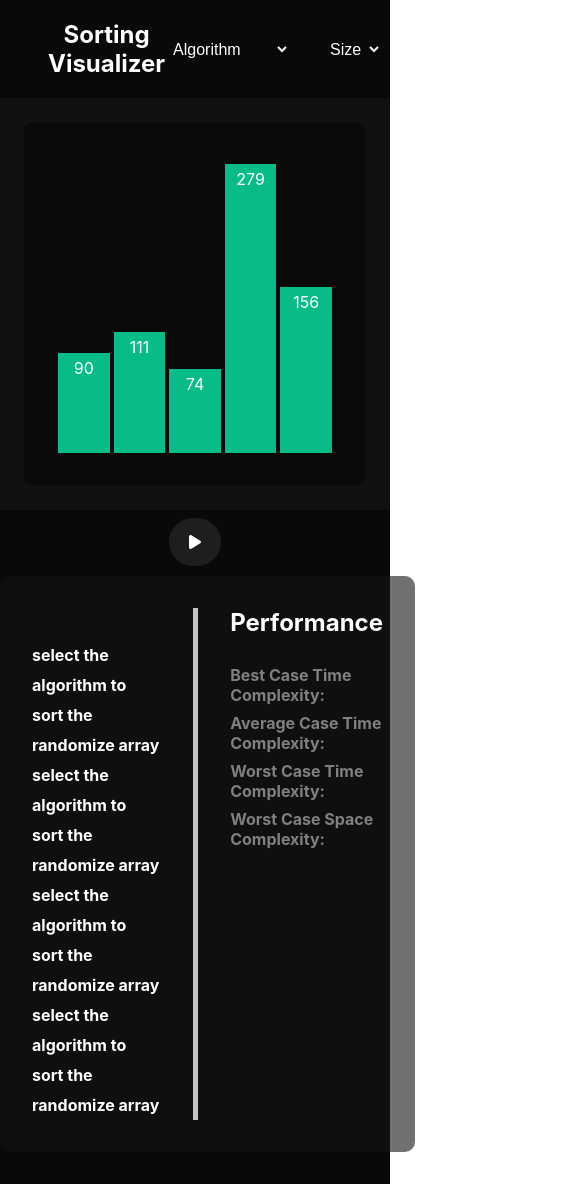
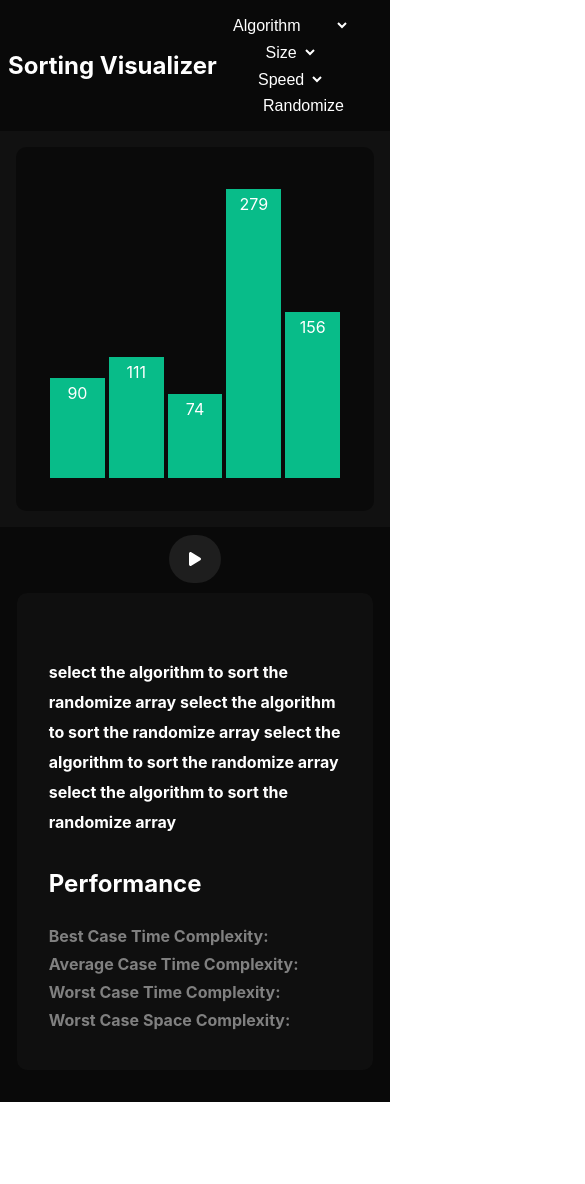
Before and after one commit to priyadharshini149/Visualizer, a React (Create React App) app in the folder mysort/: page / in a window 390 px wide. Shown: the top 1184 px of the page, 585 px wide, since content can reach past the window. After the commit the page ends 1102 px from the top, so only its background shows below. Built offline with nearby package versions, Linux system fonts and the light colour scheme.

Commit message:
css of visualizer is modified (responsiveness is added)

```diff
--- a/mysort/src/SortVisualizer/sortVisualizer.css
+++ b/mysort/src/SortVisualizer/sortVisualizer.css
@@ -154,3 +154,34 @@ color: white;
   .perf span{
     color: white;
   }
+
+
+  @media only screen and (max-width:600px)
+  {
+    .algo-info{
+      flex-direction: column;
+      width: 75%;
+    }
+    .algo-info .perf
+    {
+      width: 100%;
+      border-left:none ;
+      margin-top: 2rem;
+      margin-left: 0rem;
+    padding-left: 0rem;
+
+    }
+
+    .bar-container{
+      padding: 1rem;
+    }
+
+    .navbar-container {
+      margin:0;
+      padding: 0.5rem;
+    }
+
+    .nav-elements ul{
+      display: block;
+    }
+  }
```
